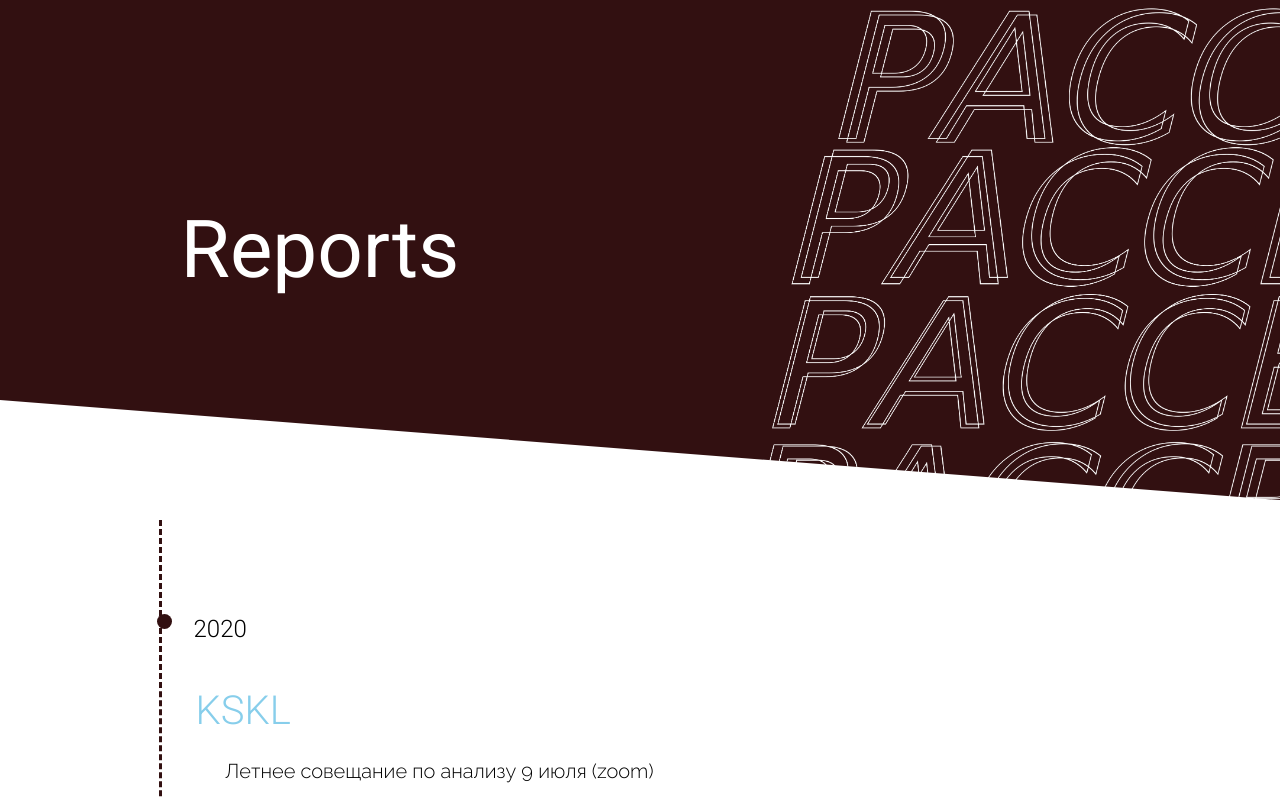
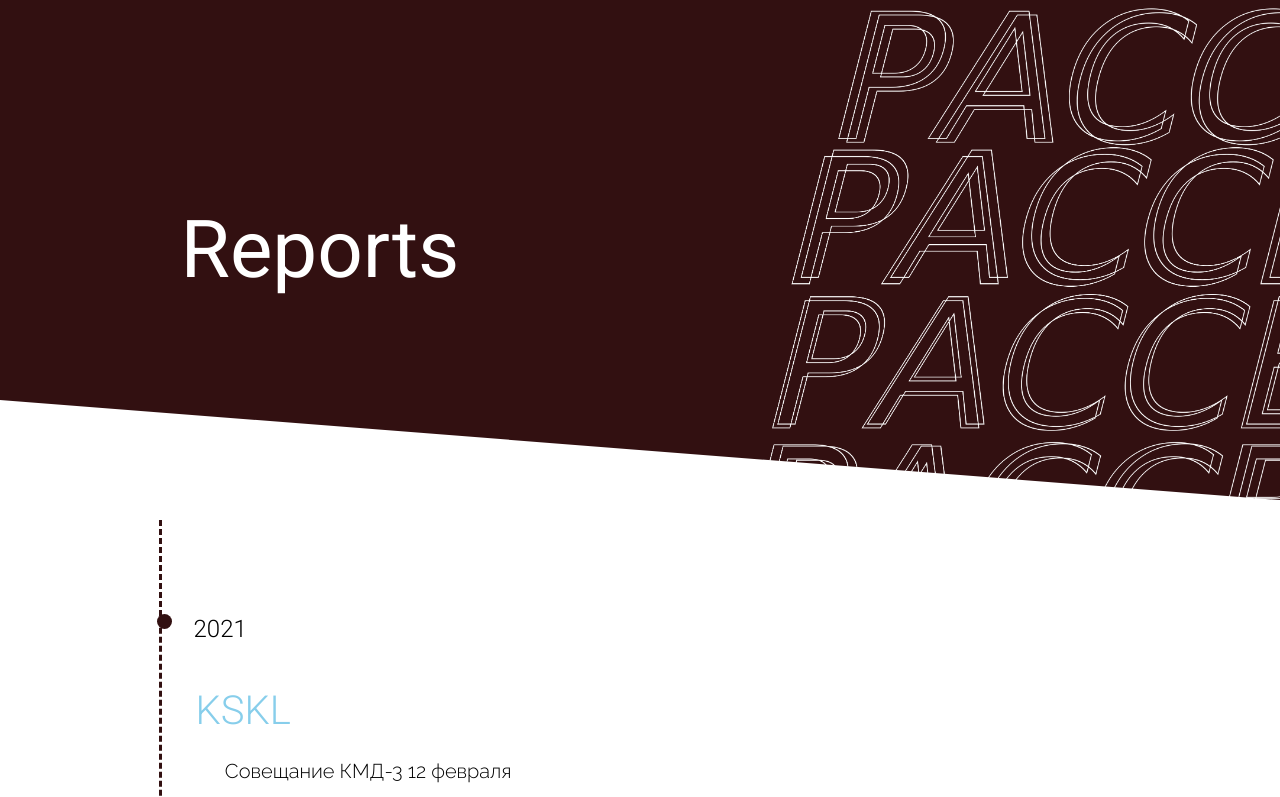
Before and after one commit to nikita-p/nikita-p.github.io, a plain HTML site: page reports/index.html in a window 1280 px wide. Shown: the top 797 px of the page. Drawn offline with Linux system fonts and the light colour scheme.

Commit message:
Site update

```diff
--- a/reports/index.html
+++ b/reports/index.html
@@ -1,5 +1,6 @@
 <!DOCTYPE html>
 <html>
+
 <head>
     <title>Reports page</title>
     <meta charset="UTF-8">
@@ -8,19 +9,35 @@
     <link rel="stylesheet" href="../styles/main.css">
     <link rel="stylesheet" href="../styles/timeline.css">
 </head>
+
 <body>
     <div class="header2">
-            <div class="name2"> <h1>Reports</h1> </div>
+        <div class="name2">
+            <h1>Reports</h1>
+        </div>
     </div>
     <div class="main">
         <ul class='timeline'>
+            <li>2021
+                <ul>
+                    <li>
+                        <a href="cmd1202.html">KSKL</a>
+                        <p>Совещание КМД-3 12 февраля</p>
+                    </li>
+                </ul>
+
+            </li>
             <li>2020
                 <ul>
-                        <li><a href="https://docs.google.com/presentation/d/1THq-TAqjRipw87fyfSREoDGjZKP3LLy8iXmmYfAwB_0/edit?usp=sharing">KSKL</a></li>
+                    <li><a
+                            href="https://docs.google.com/presentation/d/1THq-TAqjRipw87fyfSREoDGjZKP3LLy8iXmmYfAwB_0/edit?usp=sharing">KSKL</a>
+                    </li>
                     <p>Летнее совещание по анализу 9 июля (zoom)</p>
                     <li>Диплом</li>
                     <p>Выступление (zoom)</p>
-                        <li><a href="http://inp.nsk.su/sobytia/konkursy-molodyh-uchenykh/konkursy-molodykh-uchenykh-2020da-2#faqnoanchor">КМУ</a></li>
+                    <li><a
+                            href="http://inp.nsk.su/sobytia/konkursy-molodyh-uchenykh/konkursy-molodykh-uchenykh-2020da-2#faqnoanchor">КМУ</a>
+                    </li>
                     <p>Выступление (zoom)</p>
                     <li><a href="https://drive.google.com/file/d/19ymxYqmN-qz5fwdVD6A4S76LWfZT9Ck8/view">МНСК</a></li>
                     <p>Выступление (zoom)</p>
@@ -34,7 +51,8 @@
                     <p>Собрание 31 октября</p>
                     <li>Отчёт KSKL</li>
                     <p>Собрание 9 октября</p>
-                        <li><a href="https://github.com/nikita-p/notebooks/blob/master/ksErr/Ks%20error%20matrix.ipynb">Матрица ошибок для KS</a></li>
+                    <li><a href="https://github.com/nikita-p/notebooks/blob/master/ksErr/Ks%20error%20matrix.ipynb">Матрица
+                            ошибок для KS</a></li>
                     <li>КМУ</li>
                 </ul>
             </li>
@@ -44,4 +62,5 @@
         <h3>e-mail: nikita.petrov.1997@gmail.com</h3>
     </div>
 </body>
+
 </html>
```
Lines whose indentation alone changed are shown as unchanged.
